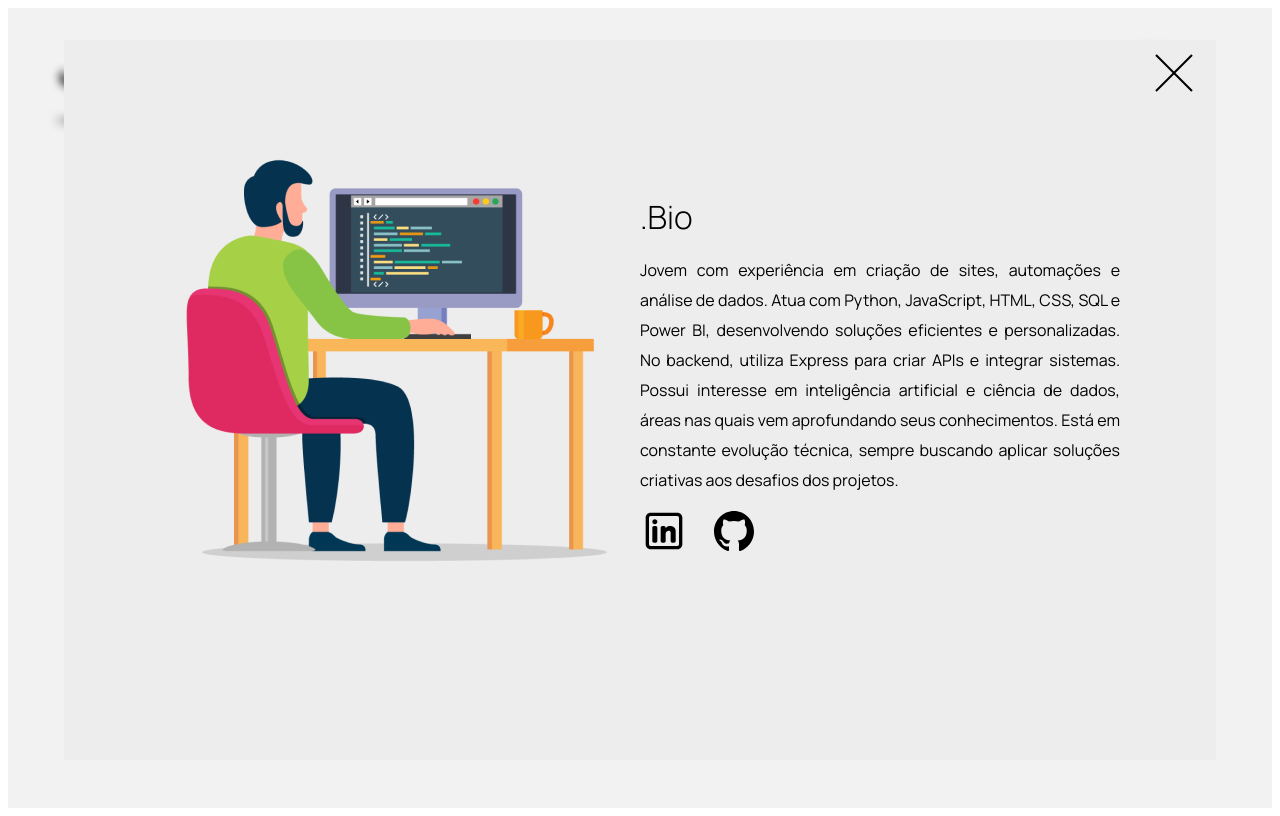
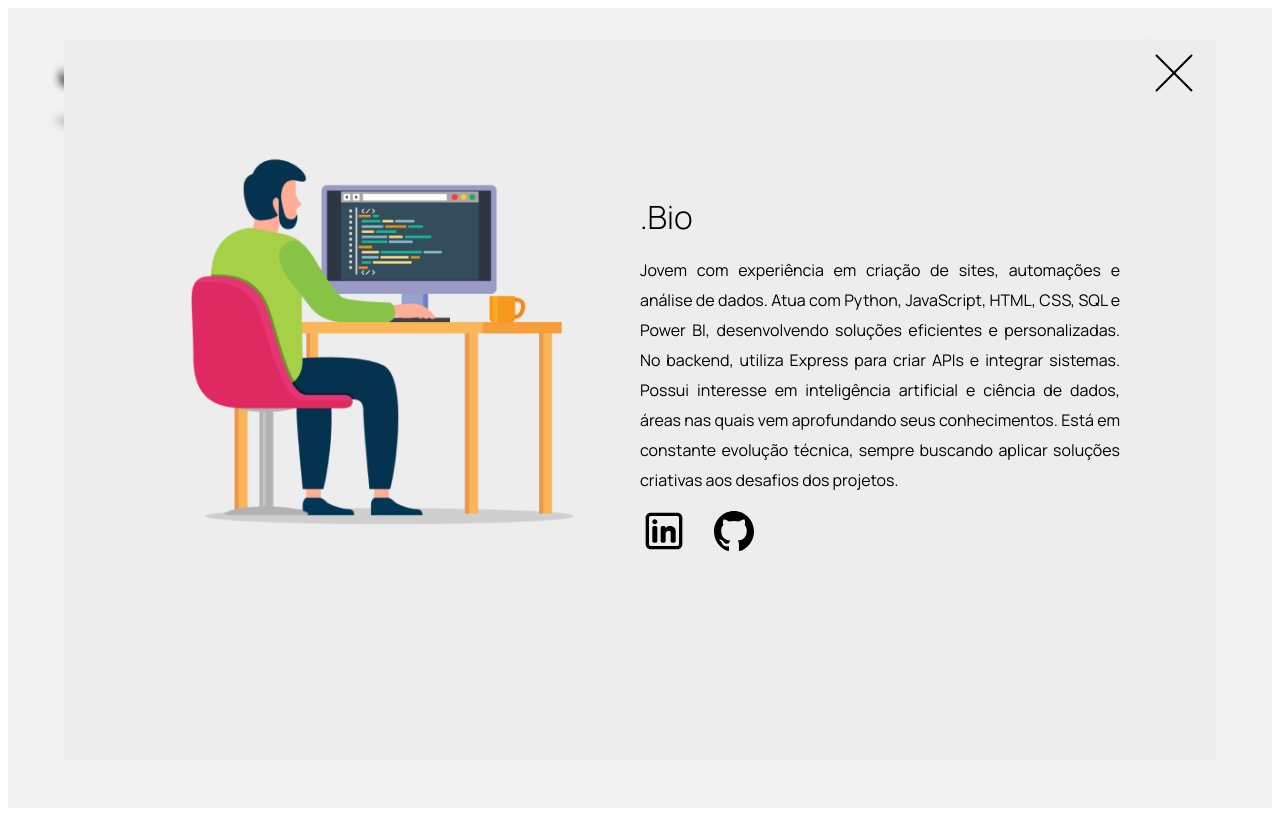
Before and after one commit to folluman/My-site2.0, a React (Vite) app: page / in a window 1280 px wide. Both pictures are taken after a click on the link "Sobre". Built offline with nearby package versions, Linux system fonts and the light colour scheme; the HTML template or start-up script is replaced by a standard one.

Commit message:
feat: create component Container for show about, skills and projects

```diff
--- a/src/modules/home/screen/HomeScreen.tsx
+++ b/src/modules/home/screen/HomeScreen.tsx
@@ -9,28 +9,25 @@ import {
   TextJob,
   Links,
 } from "../styles/home.styles";
-
 import {
-  SobreContainer,
-  CloseContainer,
   BackgroundImage,
   BioContainer,
 } from "../styles/sobre.styles";
-
+import Container from "../../../shared/LinksContainers/Containers";
 import { Moon, Sun } from "../../../shared/Icons/IconsLight";
-import { Close } from "../../../shared/Icons/IconClose";
 import { Linkedin, GitHub } from "../../../shared/Icons/IconsBio";
-
-import { useState } from "react";
+import { useState, useEffect } from "react";
 
 function HomeScreen() {
   const [isDarkMode, setIsDarkMode] = useState(false);
+  const [about, setAbout] = useState(false);
+  const [skills, setSkills] = useState('')
+  const [isContainerVisible, setIsContainerVisible] = useState(false);
 
-  const [about, setAbout] = useState("");
-
-  const toggleAbout = (e: any) => {
+  const toggleAbout = (e: React.MouseEvent) => {
     e.preventDefault();
-    setAbout("visible");
+    setAbout(true);
+    setIsContainerVisible(true);
   };
 
   const darkTxt = "#282828";
@@ -40,26 +37,31 @@ function HomeScreen() {
     setIsDarkMode(!isDarkMode);
   };
 
+  useEffect(() => {
+    document.body.style.overflow = isContainerVisible ? 'hidden' : 'auto';
+    return () => {
+      document.body.style.overflow = 'auto';
+    };
+  }, [isContainerVisible]);
+
   return (
-    <>
     <Body style={{ backgroundColor: isDarkMode ? "#747474" : "#F2F2F2" }}>
       <div
         style={{
           position: "relative",
           height: "100vh",
-            filter: about === "" ? "" : "blur(4px)",
+          filter: isContainerVisible ? "blur(4px)" : "none",
+          transition: "filter 0.3s ease",
+          pointerEvents: isContainerVisible ? "none" : "auto",
         }}
       >
         <HeaderDiv>
           <IconLigh>
-              <div
-                onClick={() => {
-                  console.log("clicado");
-                  toggleTheme();
-                }}
-              >
+            <div onClick={toggleTheme} style={{ cursor: "pointer" }}>
               {isDarkMode ? <Sun /> : <Moon />}
-                <p style={{ color: isDarkMode ? "White" : "Black" }}>Light</p>
+              <p style={{ color: isDarkMode ? "White" : "Black" }}>
+                {isDarkMode ? "Dark" : "Light"}
+              </p>
             </div>
           </IconLigh>
           <TextJob>
@@ -76,7 +78,7 @@ function HomeScreen() {
           <SemiCircle color={isDarkMode ? "White" : "Black"} />
           <SemiCircle2 color={isDarkMode ? "White" : "Black"} />
           <ImgDiv>
-              <div> </div>
+            <div></div>
             <h1 style={{ color: isDarkMode ? darkTxt : lightTxt }}>
               Kaue <br />
               <span style={{ color: isDarkMode ? "White" : darkTxt }}>
@@ -88,29 +90,31 @@ function HomeScreen() {
 
         <Links>
           <a
-              href=""
-              onClick={(e) => toggleAbout(e)}
+            href="#"
+            onClick={toggleAbout}
             style={{ color: isDarkMode ? "White" : "#525252" }}
           >
             Sobre
           </a>
-            <a href="" style={{ color: isDarkMode ? "White" : "#525252" }}>
+          <a href="#" style={{ color: isDarkMode ? "White" : "#525252" }}>
             Skills
           </a>
-            <a href="" style={{ color: isDarkMode ? "White" : "#525252" }}>
+          <a href="#" style={{ color: isDarkMode ? "White" : "#525252" }}>
             Projetos
           </a>
         </Links>
       </div>
-        {about === "visible" && (
-          <SobreContainer
-            style={{ backgroundColor: isDarkMode ? "#434343" : "#EDEDED" }}
+
+      {about && (
+        <Container
+          light={isDarkMode}
+          onClose={() => {
+            setAbout(false);
+            setIsContainerVisible(false);
+          }}
         >
-            <CloseContainer onClick={() => setAbout("")}>
-              <Close color={isDarkMode ? "White" : "Black"} />
-            </CloseContainer>
-            <BioContainer style={{color: isDarkMode ? "White" : "Black"}}>
-              <div style={{ display: 'flex', justifyContent: "center"}}>
+          <BioContainer style={{ color: isDarkMode ? "White" : "Black" }}>
+            <div style={{ display: "flex", justifyContent: "center" }}>
               <BackgroundImage />
             </div>
             <div>
@@ -125,16 +129,28 @@ function HomeScreen() {
                 conhecimentos. Está em constante evolução técnica, sempre
                 buscando aplicar soluções criativas aos desafios dos projetos.
               </p>
-                <div style={{ display: "flex", gap: '30px', marginLeft: '4px', marginTop: '2vh'}}>
-                  <a href=""><Linkedin color={isDarkMode ? "White" : "Black"}/></a>
-                  <a href=""><GitHub color={isDarkMode ? "White" : "Black"}/></a>
+              <div
+                style={{
+                  display: "flex",
+                  gap: "30px",
+                  marginLeft: "4px",
+                  marginTop: "2vh",
+                }}
+              >
+                <a href="https://linkedin.com" target="_blank" rel="noopener noreferrer">
+                  <Linkedin color={isDarkMode ? "White" : "Black"} />
+                </a>
+                <a href="https://github.com" target="_blank" rel="noopener noreferrer">
+                  <GitHub color={isDarkMode ? "White" : "Black"} />
+                </a>
               </div>
             </div>
           </BioContainer>
-          </SobreContainer>
+        </Container>
       )}
+
+      {}
     </Body>
-    </>
   );
 }
 
--- a/src/modules/home/styles/sobre.styles.ts
+++ b/src/modules/home/styles/sobre.styles.ts
@@ -3,7 +3,7 @@ import styled from "styled-components";
 import ImageBio from "../../../assets/imageBio.png";
 import ImageBio720 from "../../../assets/imageBio720.png";
 
-export const SobreContainer = styled.div`
+export const ContainerView = styled.div`
   position: fixed;
   top: 5%;
   left: 5%;
@@ -12,6 +12,8 @@ export const SobreContainer = styled.div`
   z-index: 10;
   width: 90%;
   height: 90%;
+  overflow-y: auto;
+  overflow-x: hidden;
 `;
 
 export const CloseContainer = styled.div`
@@ -57,13 +59,15 @@ export const BioContainer = styled.div`
 `;
 
 export const BackgroundImage = styled.div`
-  height: 230px;
-  width: 230px;
+  height: 25vh;
+  width: 25vh;
   background-image: url(${ImageBio});
+  background-size: 25vh;
   background-repeat: no-repeat;
   @media (min-width: 720px) {
     height: 430px;
-    width: 430px;
+    width: 420px;
     background-image: url(${ImageBio720});
+    background-size: 50vh;
   }
 `;
--- /dev/null
+++ b/src/shared/LinksContainers/Containers.tsx
@@ -0,0 +1,27 @@
+import {
+  ContainerView,
+  CloseContainer,
+} from "../../modules/home/styles/sobre.styles";
+import { Close } from "../Icons/IconClose";
+
+interface ContainerProps {
+  light: boolean;
+  onClose?: () => void;
+  children?: React.ReactNode;
+}
+
+function Container({ light, onClose, children }: ContainerProps) {
+  return (
+    <ContainerView
+      style={{ backgroundColor: light ? "#434343" : "#EDEDED" }}
+    >
+      {children}
+
+      <CloseContainer onClick={onClose}>
+        <Close color={light ? "white" : "black"} />
+      </CloseContainer>
+    </ContainerView>
+  );
+}
+
+export default Container;
```
Lines whose indentation alone changed are shown as unchanged.
